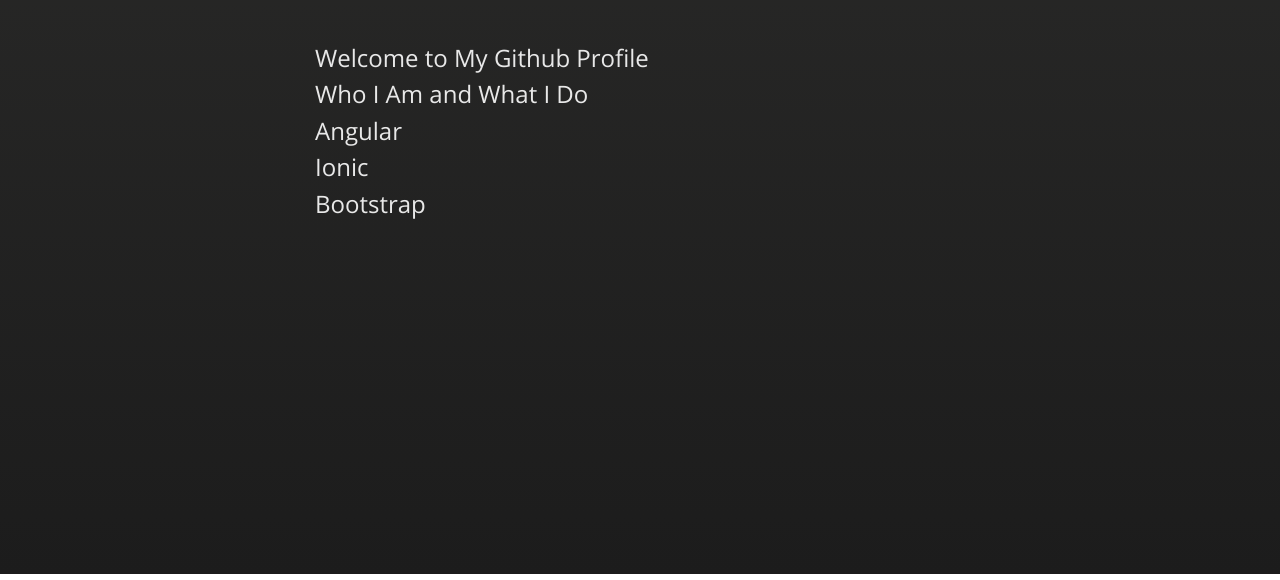
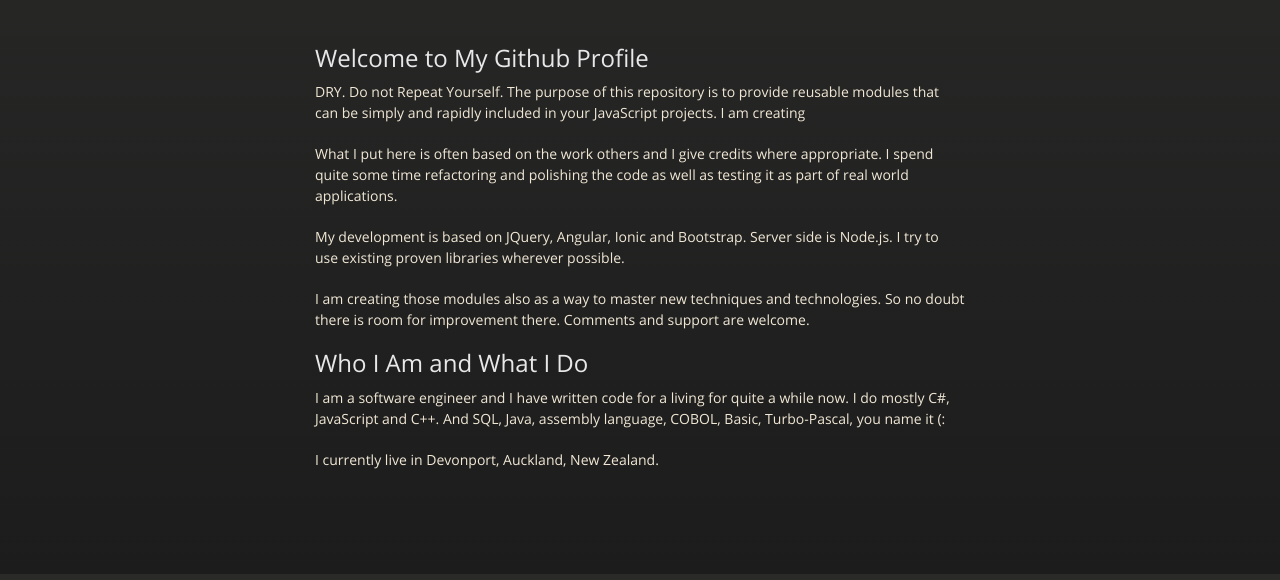
Before and after one commit to pasx/pasx.github.com, a plain HTML site: page index.html in a window 1280 px wide. Shown: the part 226-806 px from the top of the page. Drawn offline with nearby package versions, Linux system fonts and the light colour scheme.

Commit message:
Replace master branch with page content via GitHub

```diff
--- a/index.html
+++ b/index.html
@@ -38,17 +38,20 @@
         <h2>
 <a id="welcome-to-my-github-profile" class="anchor" href="#welcome-to-my-github-profile" aria-hidden="true"><span class="octicon octicon-link"></span></a>Welcome to My Github Profile</h2>
 
+<p>DRY. Do not Repeat Yourself. The purpose of this repository is to provide reusable modules that can be simply and rapidly included in your JavaScript projects. I am creating</p>
+
+<p>What I put here is often based on the work others and I give credits where appropriate. I spend quite some time refactoring and polishing the code as well as testing it as part of real world applications.</p>
+
+<p>My development is based on JQuery, Angular, Ionic and Bootstrap. Server side is Node.js. I try to use existing proven libraries wherever possible.</p>
+
+<p>I am creating those modules also as a way to master new techniques and technologies. So no doubt there is room for improvement there. Comments and support are welcome.</p>
+
 <h2>
 <a id="who-i-am-and-what-i-do" class="anchor" href="#who-i-am-and-what-i-do" aria-hidden="true"><span class="octicon octicon-link"></span></a>Who I Am and What I Do</h2>
 
-<h2>
-<a id="angular" class="anchor" href="#angular" aria-hidden="true"><span class="octicon octicon-link"></span></a>Angular</h2>
+<p>I am a software engineer and I have written code for a living for quite a while now. I do mostly C#, JavaScript and C++. And SQL, Java, assembly language, COBOL, Basic, Turbo-Pascal, you name it (:</p>
 
-<h2>
-<a id="ionic" class="anchor" href="#ionic" aria-hidden="true"><span class="octicon octicon-link"></span></a>Ionic</h2>
-
-<h2>
-<a id="bootstrap" class="anchor" href="#bootstrap" aria-hidden="true"><span class="octicon octicon-link"></span></a>Bootstrap</h2>
+<p>I currently live in Devonport, Auckland, New Zealand.</p>
       </section>
 
     </div>
--- a/params.json
+++ b/params.json
@@ -1 +1 @@
-{"name":"Pasx.GitHub.com","tagline":"Pasx Github Profile","body":"## Welcome to My Github Profile\r\n\r\n## Who I Am and What I Do\r\n\r\n## Angular\r\n\r\n## Ionic\r\n\r\n## Bootstrap","google":"","note":"Don't delete this file! It's used internally to help with page regeneration."}
+{"name":"Pasx.GitHub.com","tagline":"Pasx Github Profile","body":"## Welcome to My Github Profile\r\n\r\nDRY. Do not Repeat Yourself. The purpose of this repository is to provide reusable modules that can be simply and rapidly included in your JavaScript projects. I am creating\r\n\r\nWhat I put here is often based on the work others and I give credits where appropriate. I spend quite some time refactoring and polishing the code as well as testing it as part of real world applications.\r\n\r\nMy development is based on JQuery, Angular, Ionic and Bootstrap. Server side is Node.js. I try to use existing proven libraries wherever possible.\r\n\r\nI am creating those modules also as a way to master new techniques and technologies. So no doubt there is room for improvement there. Comments and support are welcome.\r\n\r\n## Who I Am and What I Do\r\n\r\nI am a software engineer and I have written code for a living for quite a while now. I do mostly C#, JavaScript and C++. And SQL, Java, assembly language, COBOL, Basic, Turbo-Pascal, you name it (:\r\n\r\nI currently live in Devonport, Auckland, New Zealand.","google":"","note":"Don't delete this file! It's used internally to help with page regeneration."}
```
